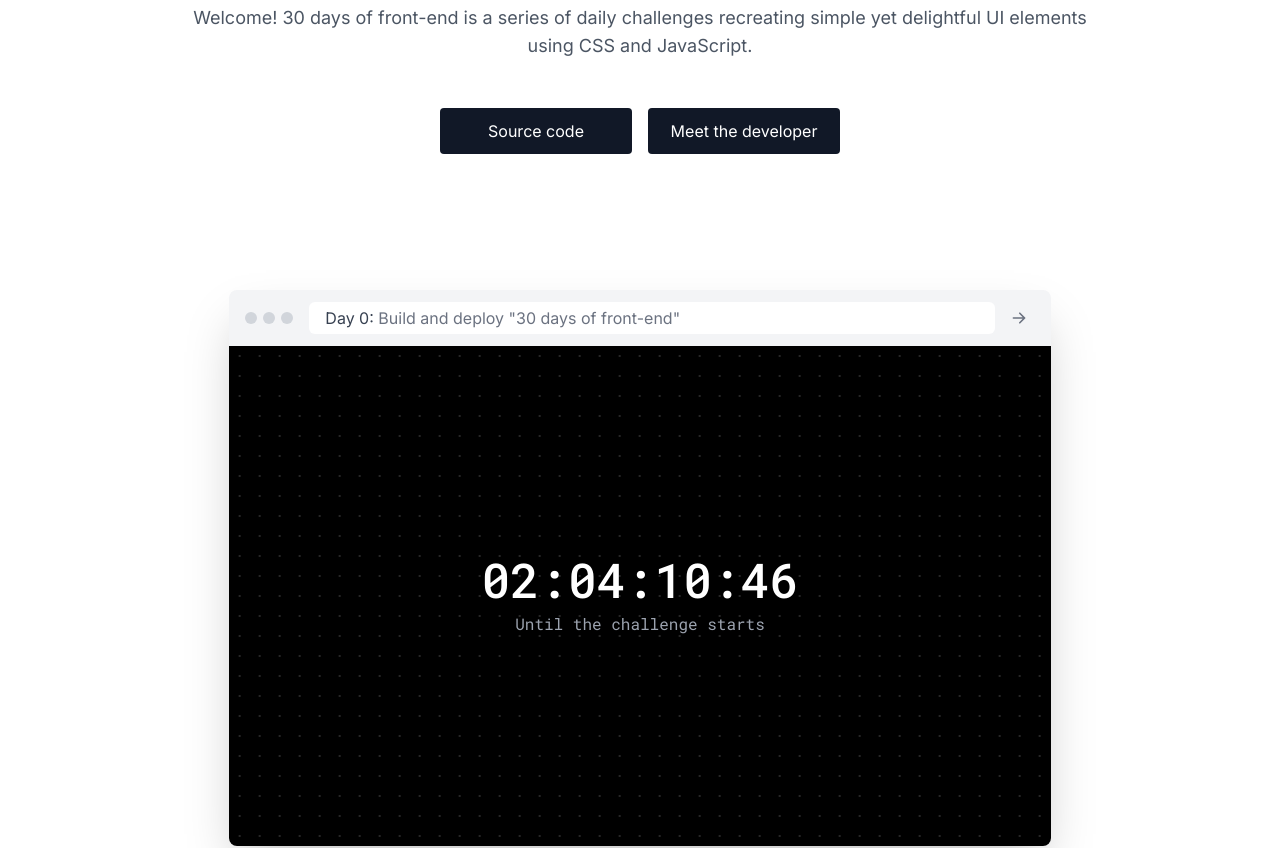
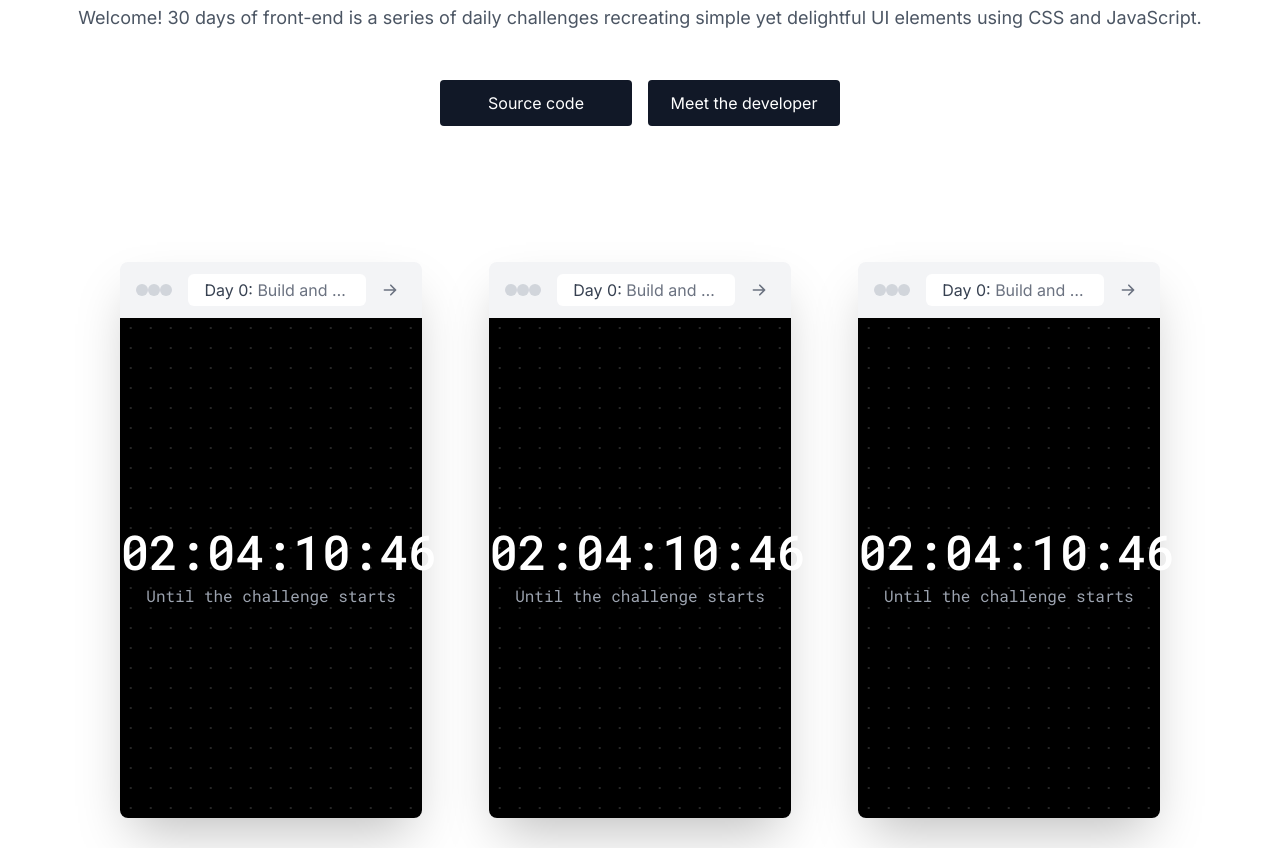
Before and after one commit to delbaoliveira/30day-frontend-challenge, a Next.js app: page / in a window 1280 px wide. Shown: the part 420-1268 px from the top of the page. Built offline with nearby package versions, Linux system fonts and the light colour scheme.

Commit message:
Create Gallery component

```diff
--- /dev/null
+++ b/components/Gallery.js
@@ -0,0 +1,21 @@
+import Screen from "@/components/Screen"
+import Timer from "@/components/Timer"
+
+const Gallery = () => {
+  return (
+    <div className="grid md:grid-cols-3 grid-cols-1 gap-10 w-10/12 mx-auto">
+      <Screen
+        day={0}
+        description="Build and deploy 30
+            days of front-end"
+        link="about"
+      >
+        <Timer></Timer>
+      </Screen>
+      <Screen day={1} description="Coming soon"></Screen>
+      <Screen day={2} description="Coming soon"></Screen>
+    </div>
+  )
+}
+
+export default Gallery
--- a/components/Layout.js
+++ b/components/Layout.js
@@ -3,9 +3,7 @@ import Footer from "@/components/Footer"
 const Layout = ({ children }) => {
   return (
     <>
-      <div className="mx-auto max-w-4xl">
-        <main>{children}</main>
-      </div>
+      <main>{children}</main>
       <Footer />
     </>
   )
--- a/pages/index.js
+++ b/pages/index.js
@@ -1,12 +1,14 @@
 import Layout from "@/components/Layout"
 import Hero from "@/components/Hero"
-import Screen from "@/components/Screen"
+import Gallery from "@/components/Gallery"
 
 export default function Home() {
   return (
-    <Layout>
+    <>
       <Hero />
-      <Screen />
-    </Layout>
+      <Layout>
+        <Gallery />
+      </Layout>
+    </>
   )
 }
```
